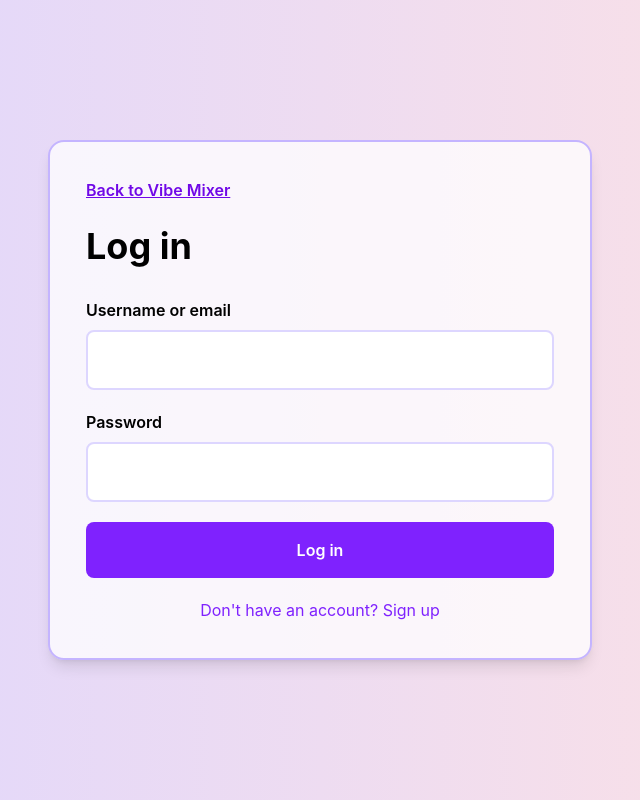
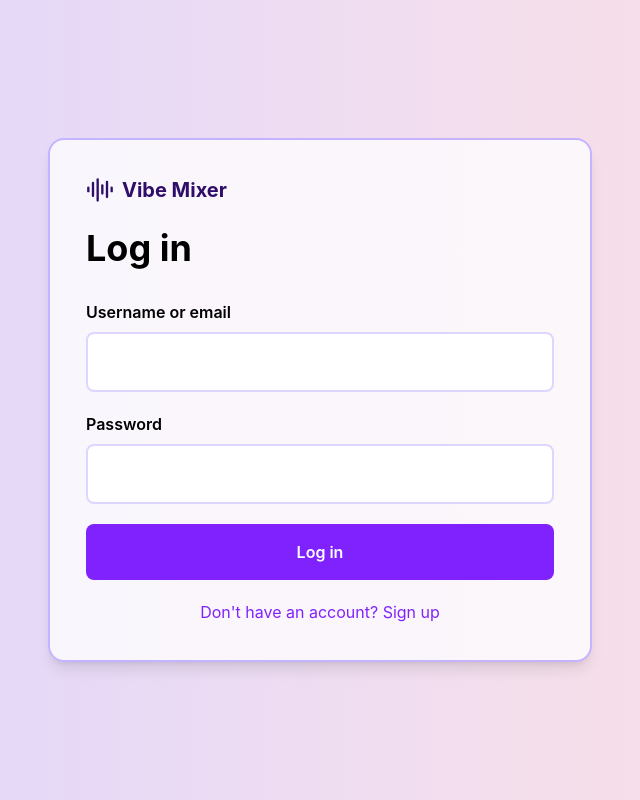
Before and after one commit to isaacnguyen10711-cpu/Vibe-Mixer, a React (Vite) app in the folder vm-frontend/: page /login in a window 1280 px wide. Shown: the whole page, without its empty margins (320-960 px from the left). Built offline with nearby package versions, Linux system fonts and the light colour scheme; no server answers.

Commit message:
Updated Vibe mixer logo for all pages

```diff
--- a/vm-frontend/src/pages/LoginPage.tsx
+++ b/vm-frontend/src/pages/LoginPage.tsx
@@ -1,6 +1,7 @@
 import { useState, type SubmitEvent } from "react";
 import { Link, useNavigate } from "react-router";
 import { API_URL } from "../config";
+import { AudioLines } from "lucide-react";
 
 function LoginPage() {
     const navigate = useNavigate();
@@ -66,8 +67,9 @@ function LoginPage() {
     return (
         <main className="flex min-h-screen w-full items-center justify-center px-4 py-8 md:px-8 lg:px-12">
             <div className="w-full max-w-sm rounded-2xl border-2 border-violet-300 bg-white/75 p-6 shadow-lg md:max-w-lg md:p-8 lg:max-w-[34rem] lg:p-9">
-                <Link to="/" className="text-sm font-semibold text-violet-700 underline md:text-base">
-                    Back to Vibe Mixer
+                <Link to="/" className="flex items-center gap-2 text-violet-950">
+                    <AudioLines className="h-7 w-7" />
+                    <span className="text-xl font-bold">Vibe Mixer</span>
                 </Link>
 
                 <h1 className="mt-6 text-2xl font-bold md:text-3xl lg:text-4xl">Log in</h1>
--- a/vm-frontend/src/pages/MyPlaylistsPage.tsx
+++ b/vm-frontend/src/pages/MyPlaylistsPage.tsx
@@ -2,6 +2,7 @@ import { useEffect, useState } from "react";
 import { Link } from "react-router";
 import type { SavedPlaylist } from "../types/playlist";
 import { API_URL } from "../config";
+import { AudioLines } from "lucide-react";
 
 function MyPlaylistsPage() {
     const [playlists, setPlaylists] = useState<SavedPlaylist[]>([]);
@@ -49,8 +50,9 @@ function MyPlaylistsPage() {
     return (
         <main className="min-h-screen w-full px-4 py-6 md:px-8 lg:px-12">
             <div className="flex justify-center mt-4 md:mt-8">
-                <Link to="/">
-                    <h1 className="inline-block text-xl mb-4 italic underline font-medium md:text-2xl md:mb-6">Vibe Mixer</h1>
+                <Link to="/" className="mb-4 flex items-center gap-2 text-violet-950 md:mb-6">
+                    <AudioLines className="h-7 w-7" />
+                    <span className="text-xl font-bold">Vibe Mixer</span>
                 </Link>
             </div>
             <div className="mx-auto w-full max-w-5xl rounded-2xl border-2 border-violet-300 bg-white/75 p-6 shadow-lg md:p-8 lg:max-w-6xl lg:p-9">
--- a/vm-frontend/src/pages/PlaylistDetailsPage.tsx
+++ b/vm-frontend/src/pages/PlaylistDetailsPage.tsx
@@ -4,6 +4,7 @@ import { useEffect, useState } from 'react';
 import type { GeneratedPlaylistData } from '../types/playlist';
 import PopupDialog from '../components/PopupDialog';
 import { API_URL } from '../config';
+import { AudioLines } from 'lucide-react';
 
 function PlaylistDetailsPage() {
     const { playlistId } = useParams();
@@ -165,8 +166,9 @@ function PlaylistDetailsPage() {
 
         <main className="max-w-5xl lg:max-w-7xl mx-auto p-2 md:p-6">
             <div className="flex justify-center mt-4 md:mt-8">
-                <Link to="/">
-                <h1 className="text-xl italic underline font-medium md:text-2xl">Vibe Mixer</h1>
+                <Link to="/" className="flex items-center gap-2 text-violet-950">
+                    <AudioLines className="h-7 w-7" />
+                    <span className="text-xl font-bold">Vibe Mixer</span>
                 </Link>
             </div>
             <Link
--- a/vm-frontend/src/pages/ProfilePage.tsx
+++ b/vm-frontend/src/pages/ProfilePage.tsx
@@ -2,6 +2,7 @@ import { Link } from "react-router";
 import { useState, useEffect } from "react";
 import PopupDialog from "../components/PopupDialog";
 import { API_URL } from "../config";
+import { AudioLines } from "lucide-react";
 
 function ProfilePage() {
     const [username, setUsername] = useState("Not set yet");
@@ -114,9 +115,10 @@ function ProfilePage() {
                 <section className="w-full max-w-sm rounded-2xl border-2 border-violet-300 bg-white/75 p-6 shadow-lg md:max-w-md md:p-8 lg:max-w-lg lg:p-9">
                     <Link
                         to="/"
-                        className="text-sm font-semibold text-violet-700 underline md:text-base lg:text-lg"
+                        className="flex items-center gap-2 text-violet-950"
                     >
-                        Back to Vibe Mixer
+                        <AudioLines className="h-7 w-7" />
+                        <span className="text-xl font-bold">Vibe Mixer</span>
                     </Link>
 
                     <h1 className="mt-6 text-2xl font-bold md:text-3xl lg:text-4xl">
--- a/vm-frontend/src/pages/RegisterPage.tsx
+++ b/vm-frontend/src/pages/RegisterPage.tsx
@@ -1,6 +1,7 @@
 import { useState, type SubmitEvent } from "react";
 import { Link, useNavigate } from "react-router";
 import { API_URL } from "../config";
+import { AudioLines } from "lucide-react";
 
 function RegisterPage() {
     const navigate = useNavigate();
@@ -71,8 +72,9 @@ function RegisterPage() {
     return (
         <main className="flex min-h-screen w-full items-center justify-center px-4 py-8 md:px-8 lg:px-12">
             <section className="w-full max-w-sm rounded-2xl border-2 border-violet-300 bg-white/75 p-6 shadow-lg md:max-w-md md:p-8 lg:max-w-lg lg:p-9">
-                <Link to="/" className="text-sm font-semibold text-violet-700 underline md:text-base">
-                    Back to Vibe Mixer
+                <Link to="/" className="flex items-center gap-2 text-violet-950">
+                    <AudioLines className="h-7 w-7" />
+                    <span className="text-xl font-bold">Vibe Mixer</span>
                 </Link>
 
                 <h1 className="mt-6 text-2xl font-bold md:text-3xl lg:text-4xl">Register</h1>
```
